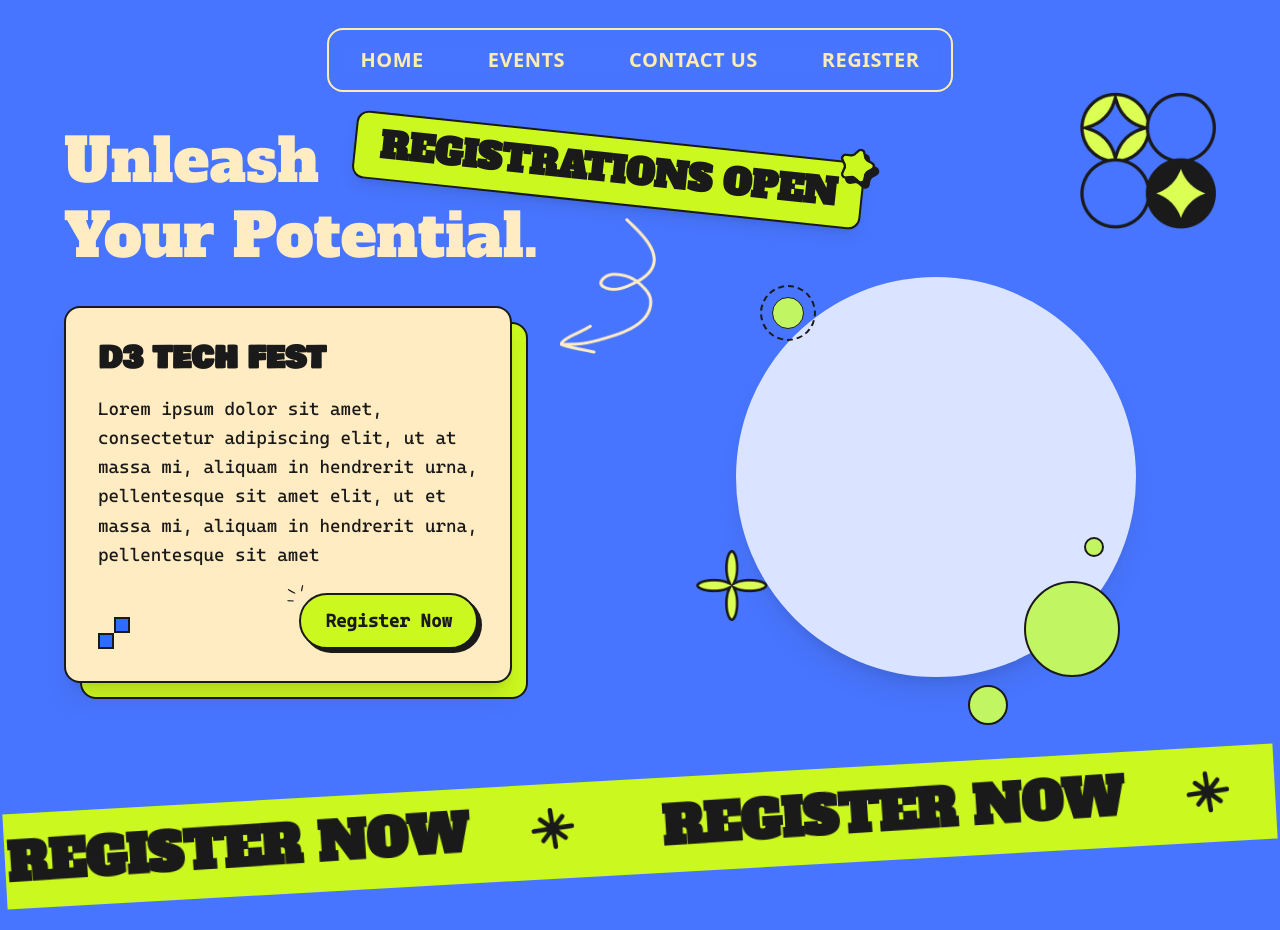
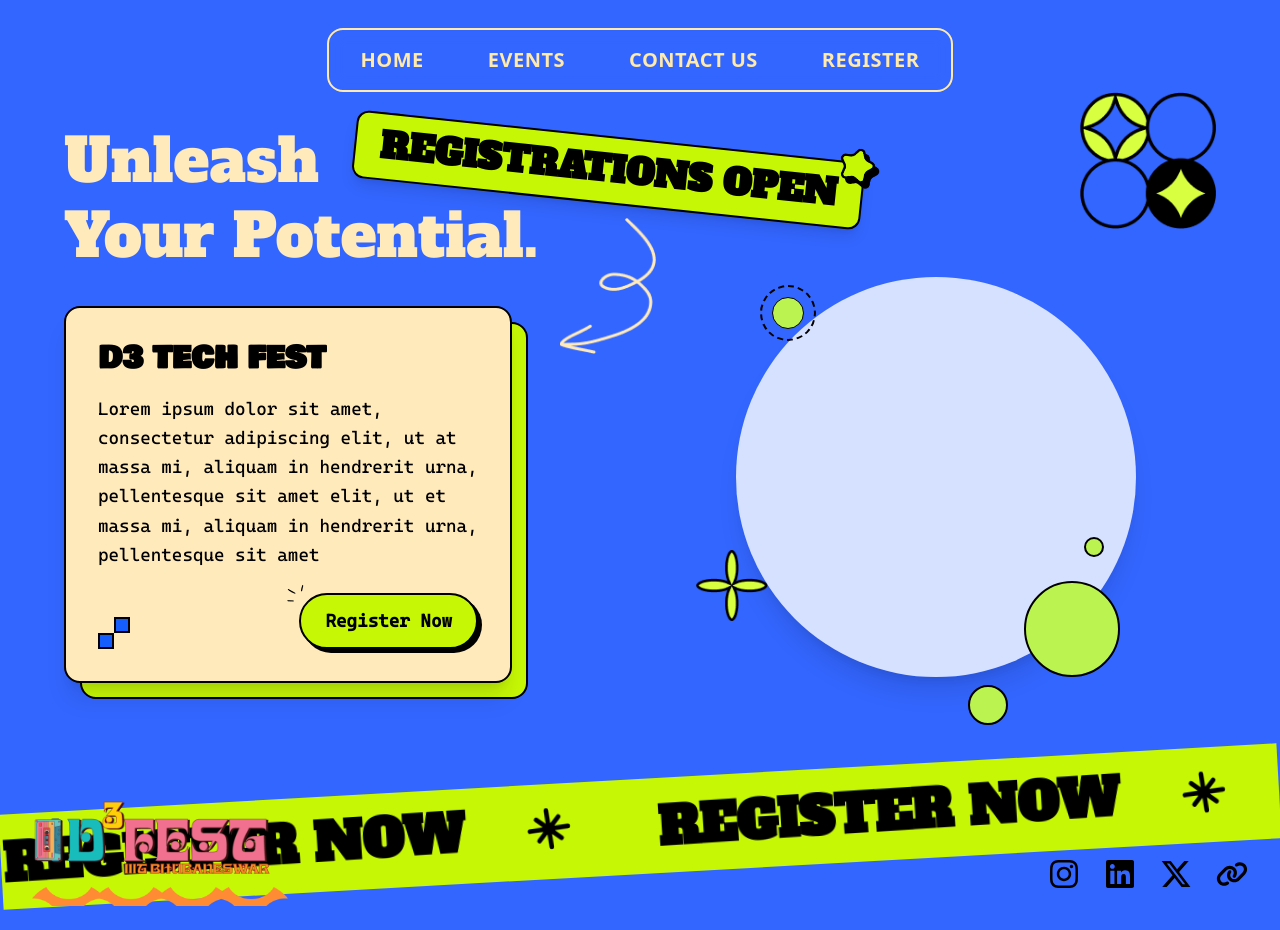
Before and after one commit to p-society/d3-web, a React (Vite) app: page /about-us in a window 1280 px wide. Built offline with nearby package versions, Linux system fonts and the light colour scheme; a web font is replaced by a local one.

Commit message:
fix: create a footer component and add to about-us page
Signed-off-by: Spandan Hota <spandanhota2005@outlook.com>

```diff
--- a/src/components/about-us/hero.jsx
+++ b/src/components/about-us/hero.jsx
@@ -4,12 +4,13 @@ import StackedCard from './StackedCard'
 import RegistrationsBanner from './RegistrationsBanner'
 import GroupImage from '../../assets/Group.png'
 import FrameImage from '../../assets/Frame.png'
-import Navbar from '../landingpage/navbar' // added
+import Navbar from '../landingpage/navbar'
+import Footer from '../landingpage/footer'
 
 const AboutUsHero = ({ isLoaded }) => {
   return (
     <div
-      className={`bg-[#3366FF] opacity-90 min-h-screen px-1 pt-7 pb-14 transition-all duration-700 ease-out ${isLoaded ? 'opacity-90 translate-y-0' : 'opacity-0 translate-y-3'}`}
+      className={`bg-[#3366FF] min-h-screen overflow-x-hidden pt-7 pb-14 transition-all duration-700 ease-out ${isLoaded ? 'opacity-100 translate-y-0' : 'opacity-0 translate-y-3'}`}
       style={{ transitionDelay: '300ms' }}
     >
       {/* Navbar (on top, centered) */}
@@ -139,6 +140,7 @@ const AboutUsHero = ({ isLoaded }) => {
       <div className="hidden md:flex justify-center relative left-1/2 -translate-x-1/2">
         <Register />
       </div>
+      <Footer isLoaded={isLoaded} />
     </div>
   )
 }
--- /dev/null
+++ b/src/components/landingpage/footer.jsx
@@ -0,0 +1,71 @@
+// src/components/landingpage/Footer.jsx
+
+import { FaInstagram, FaLinkedin, FaXTwitter, FaLink } from 'react-icons/fa6'
+import d3Logo from '../../assets/d3-.png'
+import decorLogo from '../../assets/decorBottom.png'
+
+const Footer = ({ isLoaded }) => {
+  return (
+    <div
+      className={`absolute bottom-0 left-0 right-0 z-30 px-2 phone:px-4 sm:px-8 pb-2 phone:pb-4 sm:pb-6 transition-all duration-700 ease-out ${isLoaded ? 'opacity-100 translate-y-0' : 'opacity-0 translate-y-3'}`}
+      style={{ transitionDelay: '700ms' }}
+    >
+      <div className="flex justify-between items-end">
+        {/* D3 Logo section - left side */}
+        <div
+          className={`flex flex-col transition-all duration-700 ease-out ${isLoaded ? 'opacity-100 translate-y-0' : 'opacity-0 translate-y-3'}`}
+          style={{ transitionDelay: '800ms' }}
+        >
+          <img src={d3Logo} alt="D3 Logo" className="w-32 phone:w-40 sm:w-48 md:w-64" />
+          <img
+            src={decorLogo}
+            alt="Decorative Bottom"
+            className="w-32 phone:w-40 sm:w-48 md:w-64"
+          />
+        </div>
+
+        {/* Social Icons - right side */}
+        <div className="flex gap-2 phone:gap-3 sm:gap-6 pb-1 phone:pb-2 sm:pb-4">
+          <a
+            href="https://instagram.com/"
+            target="_blank"
+            rel="noopener noreferrer"
+            className={`transition-all duration-700 ease-out ${isLoaded ? 'opacity-100 translate-y-0' : 'opacity-0 translate-y-3'}`}
+            style={{ transitionDelay: '900ms' }}
+          >
+            <FaInstagram className="text-black w-5 h-5 phone:w-6 phone:h-6 sm:w-8 sm:h-8 hover:scale-110 transition" />
+          </a>
+          <a
+            href="https://linkedin.com/"
+            target="_blank"
+            rel="noopener noreferrer"
+            className={`transition-all duration-700 ease-out ${isLoaded ? 'opacity-100 translate-y-0' : 'opacity-0 translate-y-3'}`}
+            style={{ transitionDelay: '1000ms' }}
+          >
+            <FaLinkedin className="text-black w-5 h-5 phone:w-6 phone:h-6 sm:w-8 sm:h-8 hover:scale-110 transition" />
+          </a>
+          <a
+            href="https://x.com/"
+            target="_blank"
+            rel="noopener noreferrer"
+            className={`transition-all duration-700 ease-out ${isLoaded ? 'opacity-100 translate-y-0' : 'opacity-0 translate-y-3'}`}
+            style={{ transitionDelay: '1100ms' }}
+          >
+            <FaXTwitter className="text-black w-5 h-5 phone:w-6 phone:h-6 sm:w-8 sm:h-8 hover:scale-110 transition" />
+          </a>
+          <a
+            href="https://unstop.com/"
+            target="_blank"
+            rel="noopener noreferrer"
+            className={`transition-all duration-700 ease-out ${isLoaded ? 'opacity-100 translate-y-0' : 'opacity-0 translate-y-3'}`}
+            style={{ transitionDelay: '1200ms' }}
+          >
+            <FaLink className="text-black w-5 h-5 phone:w-6 phone:h-6 sm:w-8 sm:h-8 hover:scale-110 transition" />
+          </a>
+        </div>
+      </div>
+    </div>
+  )
+}
+
+export default Footer
```
